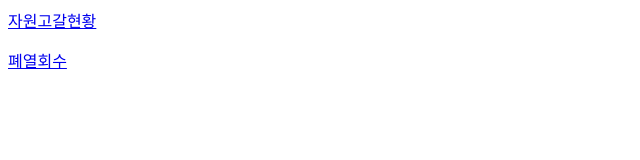
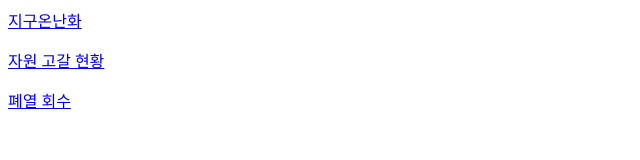
Before and after one commit to kdh050323/dongan20803, a plain HTML site: page left.html in a window 1280 px wide. Shown: the whole page, without its empty margins (0-640 px from the left). Drawn offline with Linux system fonts and the light colour scheme.

Commit message:
Update left.html

```diff
--- a/left.html
+++ b/left.html
@@ -3,8 +3,11 @@
 </head>
 <body bgcolor=#ffffff>
 <a href=right1.html target=right>
-자원고갈현황</a>
+지구온난화</a>
 <p>
 <a href=right2.html target=right>
-폐열회수</a>
+자원 고갈 현황</a>
+<p>
+<a href=right3.html target=right>
+  폐열 회수</a>
 </body></html>
```
